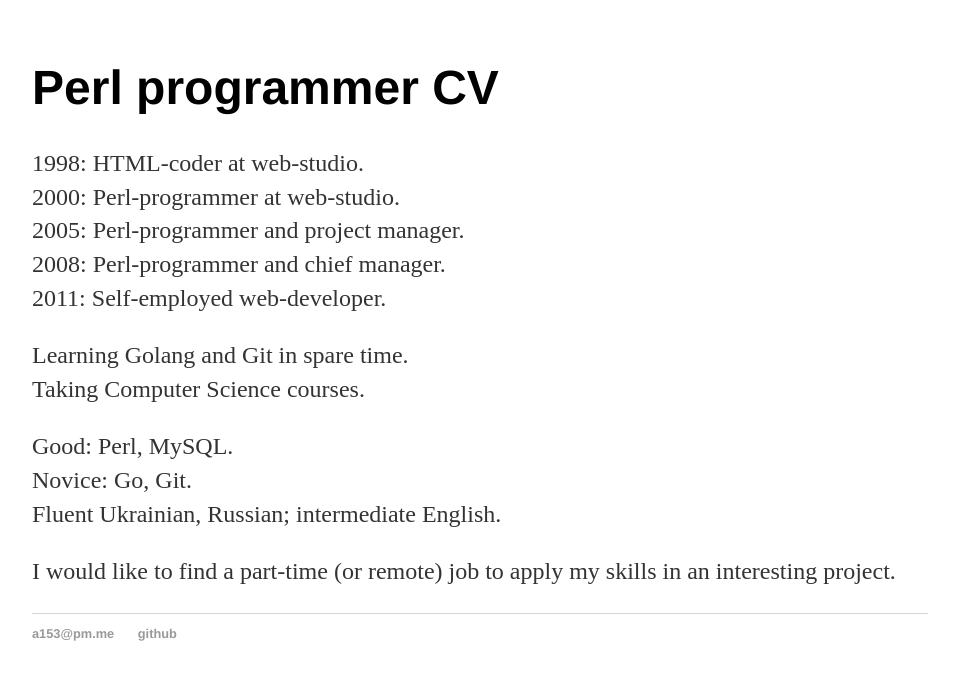
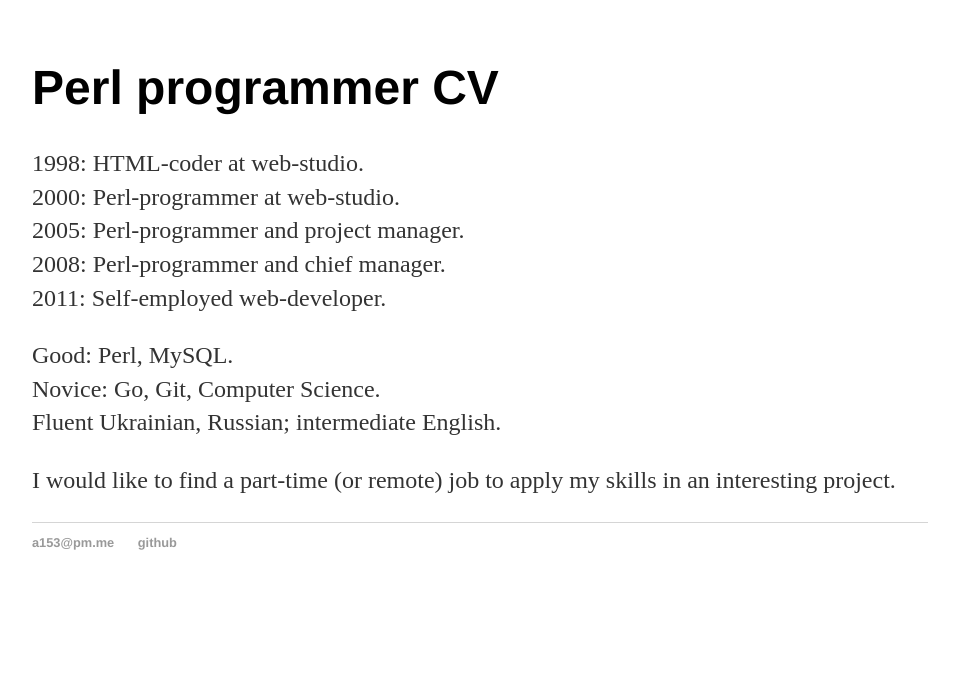
Before and after one commit to aa153/aa153.github.io, a Jekyll site: the page built from index.html, in a window 1280 px wide. Shown: the top 680 px of the page, without its empty margins (160-1119 px from the left). Built offline with Jekyll 4.4.1, drawn with Linux system fonts in a browser that asks for light colours.

Commit message:
Update index.html

```diff
--- a/index.html
+++ b/index.html
@@ -12,12 +12,8 @@ title: perl programmer CV
 		2011: Self-employed web-developer.<br>
 	</p>
 	<p>
-		Learning Golang and Git in spare time.<br>
-		Taking Computer Science courses.
-	</p>
-	<p>
 		Good: Perl, MySQL.<br>
-		Novice: Go, Git.<br>
+		Novice: Go, Git, Computer Science.<br>
 		Fluent Ukrainian, Russian; intermediate English.
 	</p>
 	<p>
```
